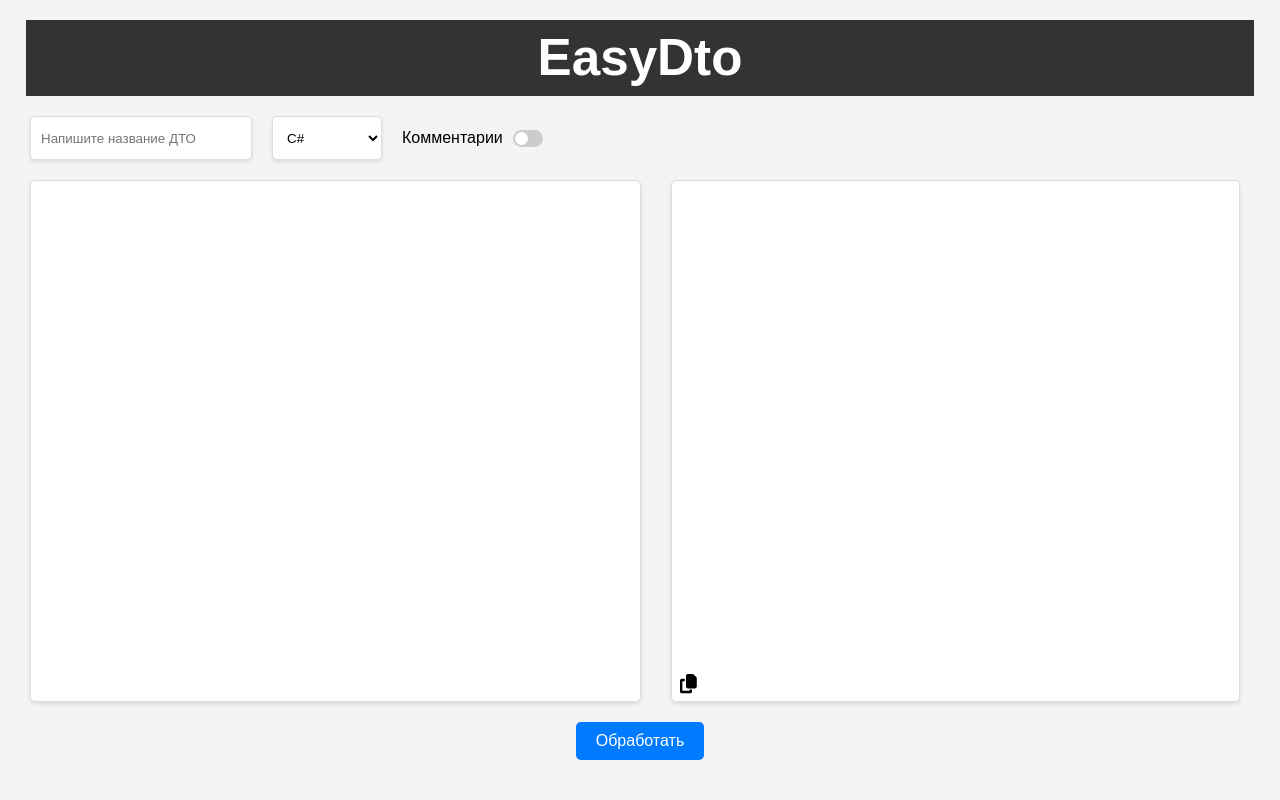
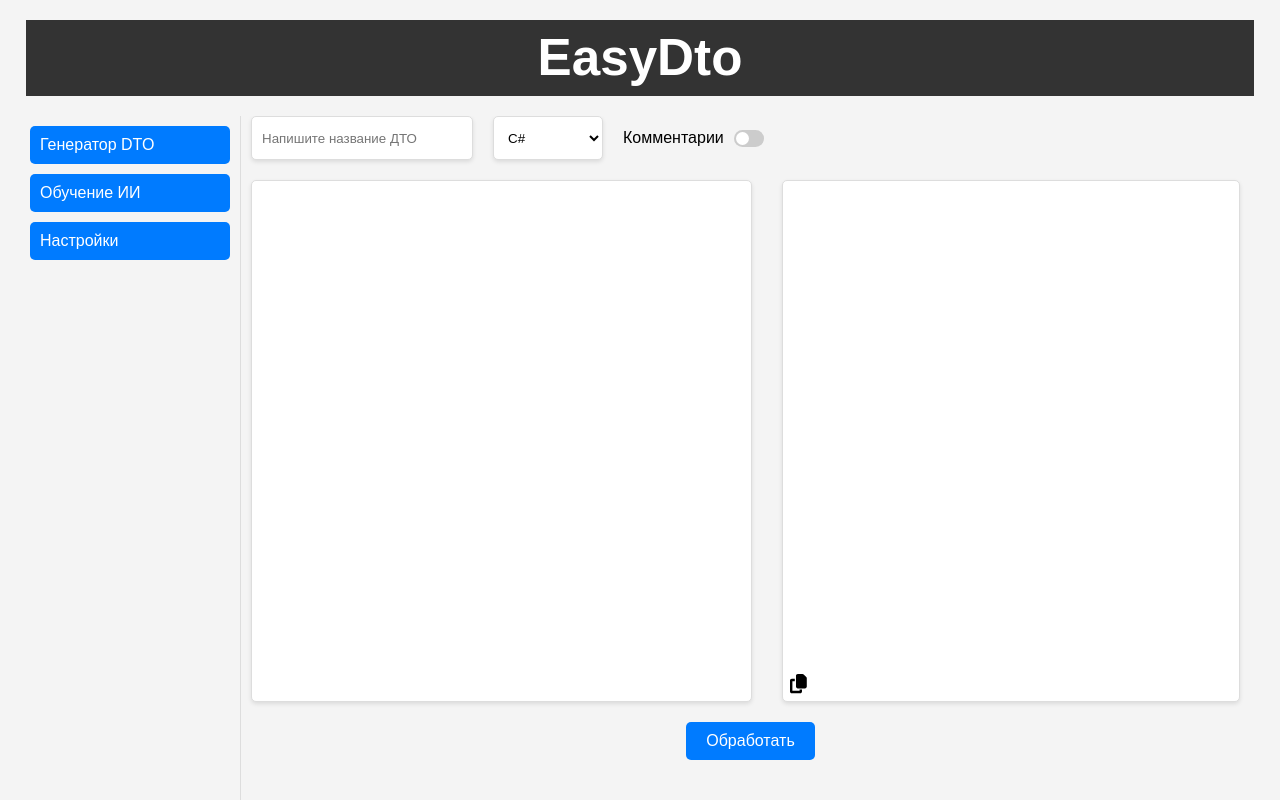
Before and after one commit to TDS1Alex/EasyDto, a React (Vite) app in the folder app/: page / in a window 1280 px wide. Built offline with nearby package versions, Linux system fonts and the light colour scheme.

Commit message:
feat: вынос кода в app, добавление новых страниц

```diff
--- a/app/src/App.tsx
+++ /dev/null
@@ -1,14 +0,0 @@
-import DtoGenerator from './dto-generator/dto-generator';
-
-function App() {
-
-  return (
-    <>
-      <div>
-        <DtoGenerator/>
-      </div>
-    </>
-  )
-}
-
-export default App
--- /dev/null
+++ b/app/src/app/app.css
@@ -0,0 +1,69 @@
+.app-container {
+    height: 100vh;
+    width: 100vw;
+    padding: 20px;
+
+    display: flex;
+    flex-direction: column;
+    justify-content: flex-start;
+    align-items: center;
+    box-sizing: border-box;
+}
+
+.header {
+    width: 99%;
+    padding: 10px 0;
+    margin-bottom: 20px;
+
+    text-align: center;
+    background-color: #333;
+    color: #fff;
+}
+
+.header h1 {
+    margin: 0;
+}
+
+body {
+    margin: 0;
+    padding: 0;
+
+    font-family: Arial, sans-serif;
+    background-color: #f4f4f4;
+}
+
+.main-content {
+    display: flex;
+    width: 100%;
+    height: calc(100vh - 80px);
+}
+
+.sidebar {
+    width: 200px;
+    height: 100%;
+    padding: 10px;
+    background-color: #f4f4f4;
+    border-right: 1px solid #ddd;
+}
+
+.sidebar button {
+    display: block;
+    width: 100%;
+    padding: 10px;
+    margin-bottom: 10px;
+    background-color: #007bff;
+    color: white;
+    border: none;
+    border-radius: 5px;
+    cursor: pointer;
+    text-align: left;
+}
+
+.sidebar button:hover {
+    background-color: #0056b3;
+}
+
+.content {
+    flex: 1;
+    overflow-y: auto;
+}
--- /dev/null
+++ b/app/src/app/app.tsx
@@ -0,0 +1,32 @@
+import { DtoGenerator, AITrain, Settings } from '../dto-generator/sections';
+import './app.css';
+
+import { useState } from 'react';
+
+function App() {
+  const [activeSection, setActiveSection] = useState('dto-generator');
+
+  return (
+    <>
+      <div className="app-container">
+        <div className="header">
+            <h1>EasyDto</h1>
+        </div>
+        <div className="main-content">
+          <div className="sidebar">
+            <button onClick={() => setActiveSection('dto-generator')}>Генератор DTO</button>
+            <button onClick={() => setActiveSection('ai-train')}>Обучение ИИ</button>
+            <button onClick={() => setActiveSection('settings')}>Настройки</button>
+          </div>
+          <div className="content">
+            {activeSection === 'dto-generator' && <DtoGenerator />}
+            {activeSection === 'ai-train' && <Settings />}
+            {activeSection === 'settings' && <AITrain />}
+          </div>
+        </div>
+      </div>
+    </>
+  )
+}
+
+export default App
--- /dev/null
+++ b/app/src/dto-generator/sections/ai-train/ai-train.tsx
@@ -0,0 +1,13 @@
+//import { useState } from 'react';
+
+function AITrain() {
+    //const [settingValue, setSettingValue] = useState('');
+
+    return (
+      <div>
+        <h2>Обучение ИИ</h2>
+      </div>
+    );
+  }
+
+  export default AITrain;
--- a/app/src/dto-generator/dto-generator.css
+++ b/app/src/dto-generator/sections/dto-generator/dto-generator.css
@@ -1,35 +1,12 @@
-body {
-    margin: 0;
-    padding: 0;
-
-    font-family: Arial, sans-serif;
-    background-color: #f4f4f4;
-}
-
 .dto-generator-container {
-    height: 100vh;
-    width: 100vw;
-    padding: 20px;
+    height: 100%;
+    width: 100%;
 
     display: flex;
     flex-direction: column;
     justify-content: flex-start;
     align-items: center;
     box-sizing: border-box;
-}
-
-.header {
-    width: 99%;
-    padding: 10px 0;
-    margin-bottom: 20px;
-
-    text-align: center;
-    background-color: #333;
-    color: #fff;
-}
-
-.header h1 {
-    margin: 0;
 }
 
 .input-container {
--- a/app/src/dto-generator/dto-generator.tsx
+++ b/app/src/dto-generator/sections/dto-generator/dto-generator.tsx
@@ -4,9 +4,9 @@ import { ChangeEvent, useState } from "react";
 import { FontAwesomeIcon } from '@fortawesome/react-fontawesome';
 import { faCopy, faCheck } from '@fortawesome/free-solid-svg-icons';
 
-import { Input, Select, Switch } from './components';
-import { CreateClassOrParameterService, GenerateDtoService } from "./services";
-import { Class, TechnologyDict } from './models';
+import { Input, Select, Switch } from '../../components';
+import { CreateClassOrParameterService, GenerateDtoService } from "../../services";
+import { Class, TechnologyDict } from '../../models';
 
 function DtoGenerator() {
     const [textAreaValue, setTextAreaValue] = useState('');
@@ -114,9 +114,6 @@ function DtoGenerator() {
 
     return (
         <div className="dto-generator-container">
-            <div className="header">
-                <h1>EasyDto</h1>
-            </div>
             <div className="input-container">
                 <Input value={nameDtoValue} onChange={handleInputChange} placeholder="Напишите название ДТО"/>
                 <Select value={selectedTechnology} onChange={handleSelectChange} options={options}/>
--- /dev/null
+++ b/app/src/dto-generator/sections/index.tsx
@@ -0,0 +1,3 @@
+export { default as AITrain } from './ai-train/ai-train';
+export { default as Settings } from './settings/settings';
+export { default as DtoGenerator } from './dto-generator/dto-generator';
--- /dev/null
+++ b/app/src/dto-generator/sections/settings/settings.tsx
@@ -0,0 +1,13 @@
+//import { useState } from 'react';
+
+function Settings() {
+  //const [settingValue, setSettingValue] = useState('');
+
+  return (
+    <div>
+      <h2>Настройки</h2>
+    </div>
+  );
+}
+
+export default Settings;
--- a/app/src/main.tsx
+++ b/app/src/main.tsx
@@ -1,6 +1,6 @@
 import React from 'react'
 import ReactDOM from 'react-dom/client'
-import App from './App.tsx'
+import App from './app/app.tsx'
 import './index.css'
 
 ReactDOM.createRoot(document.getElementById('root')!).render(
```
Also changed, not shown: app/src/dto-generator/sections/ai-train/ai-train.css (added), app/src/dto-generator/sections/settings/settings.css (added).
